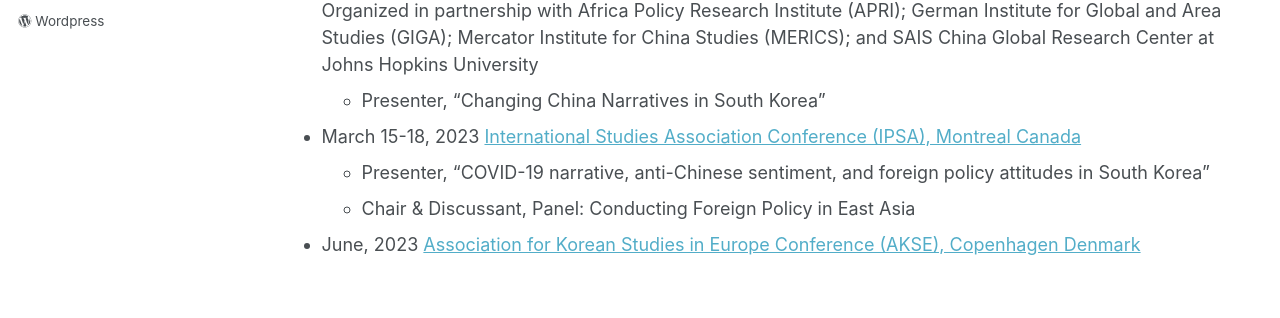
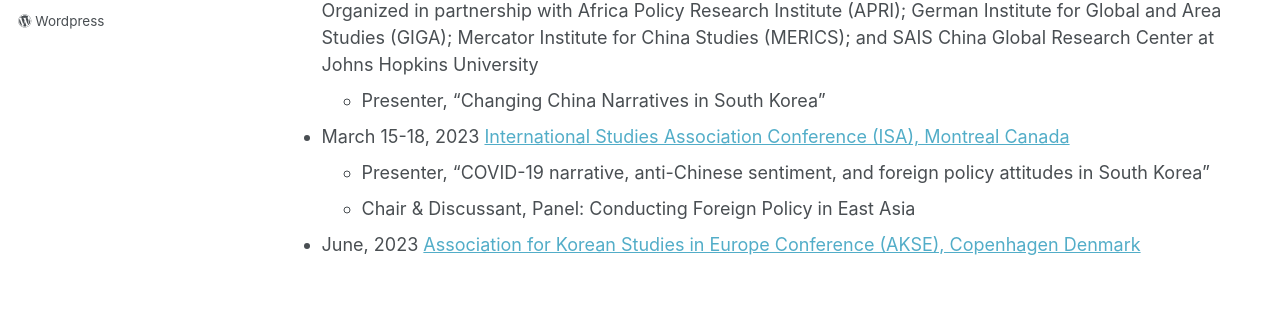
Before and after one commit to ehsong/ehsong.github.io, a Jekyll site: the page built from _pages/talks.md, in a window 1280 px wide and 1080 px high. Shown: the part 606-924 px from the top of the window. Built offline with Jekyll 4.4.1, drawn with Linux system fonts in a browser that asks for light colours; some web fonts are replaced.

Commit message:
Update talks.md

```diff
--- a/_pages/talks.md
+++ b/_pages/talks.md
@@ -23,7 +23,7 @@ author_profile: true
 Organized in partnership with Africa Policy Research Institute (APRI); German Institute for Global and Area Studies (GIGA); Mercator Institute for China Studies (MERICS); and SAIS China Global Research Center at Johns Hopkins University
    * Presenter, "Changing China Narratives in South Korea"
 
-- March 15-18, 2023 [International Studies Association Conference (IPSA), Montreal Canada](https://www.isanet.org/Conferences/ISA2023)
+- March 15-18, 2023 [International Studies Association Conference (ISA), Montreal Canada](https://www.isanet.org/Conferences/ISA2023)
    * Presenter, "COVID-19 narrative, anti-Chinese sentiment, and foreign policy attitudes in South Korea"
    * Chair & Discussant, Panel: Conducting Foreign Policy in East Asia
 
```
